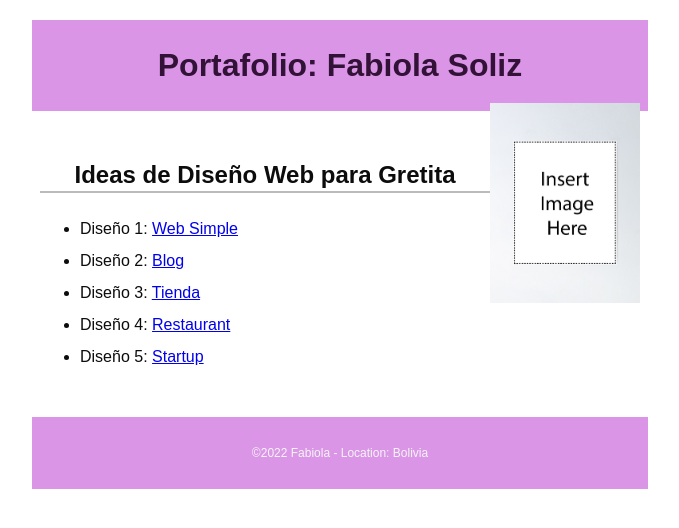
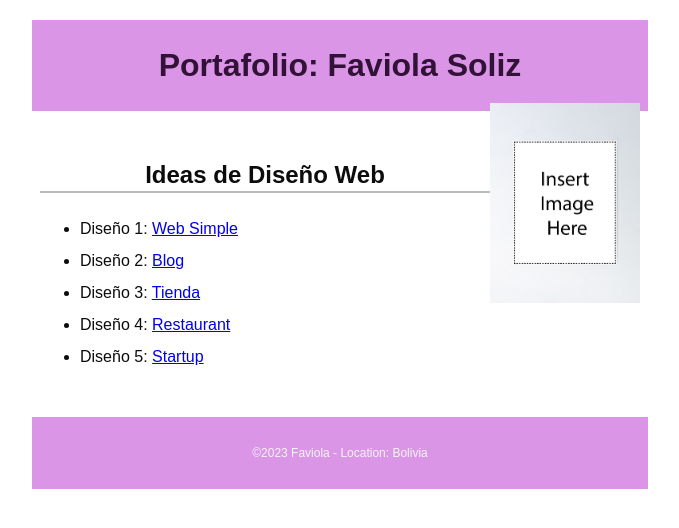
Before and after one commit to FaviolaSoliz/Portafolio, a plain HTML site: page index.html in a window 1280 px wide. Shown: the whole page, without its empty margins (300-979 px from the left). Drawn offline with Linux system fonts and the light colour scheme.

Commit message:
Update index.html

```diff
--- a/index.html
+++ b/index.html
@@ -10,11 +10,11 @@
 </head>
 <body>
   <header>
-    <h1>Portafolio: Fabiola Soliz</h1>
+    <h1>Portafolio: Faviola Soliz</h1>
     <img src="imagenes/profile.png" alt="My Profile Picture">
   </header>
   <main>
-    <h2>Ideas de Diseño Web para Gretita</h2>
+    <h2>Ideas de Diseño Web</h2>
     <ul>
       <li>Diseño 1: <a href="Diseño/Flexbox/index.html"> Web Simple</a></li>
       <li>Diseño 2: <a href="Diseño/Blog/index.html"> Blog</a></li>
@@ -28,7 +28,7 @@
 
   <footer>
     <p>
-      &copy;2022 Fabiola - Location: Bolivia
+      &copy;2023 Faviola - Location: Bolivia
     </p>
   </footer>
 </body>
```
